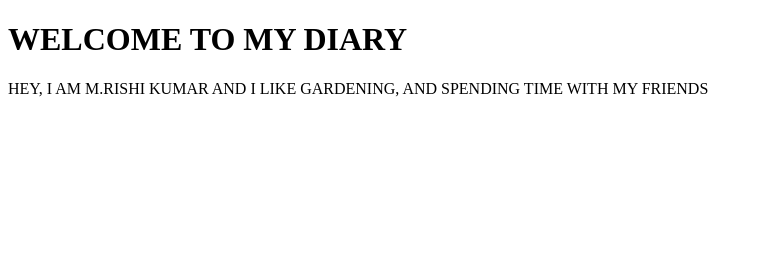
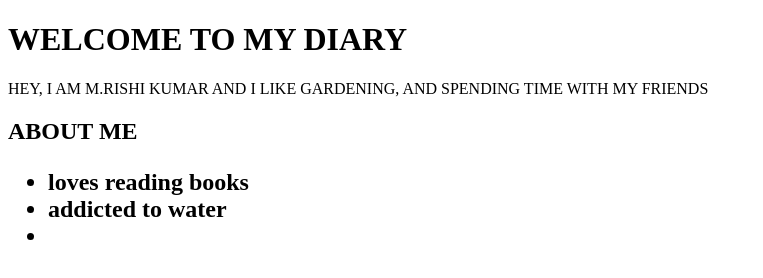
Before and after one commit to Rishi0754eegzvbhxhnh/my_sri, a plain HTML site: page index.html in a window 1280 px wide. Shown: the whole page, without its empty margins (0-763 px from the left). Drawn offline with Linux system fonts and the light colour scheme.

Commit message:
added about me section

```diff
--- a/index.html
+++ b/index.html
@@ -7,5 +7,10 @@
 		<body>
 			<h1>WELCOME TO MY DIARY</h1>
 			<p>HEY, I AM M.RISHI KUMAR AND I LIKE GARDENING, AND SPENDING TIME WITH MY FRIENDS</p>
+			<h2>ABOUT ME<h2>
+					<ul>
+						<li>loves reading books</li>
+						<li>addicted to water<li>
+								</ul>
 			</body>
 			</html>
```
